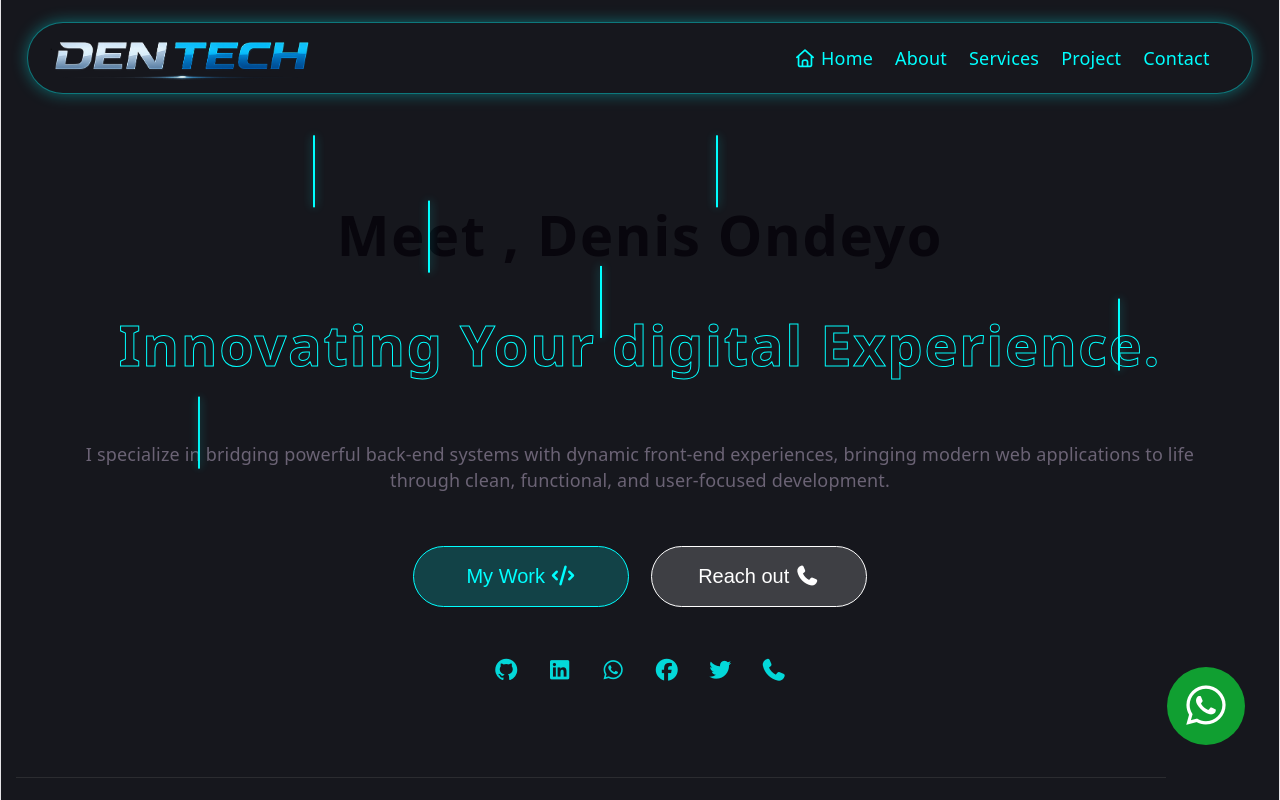
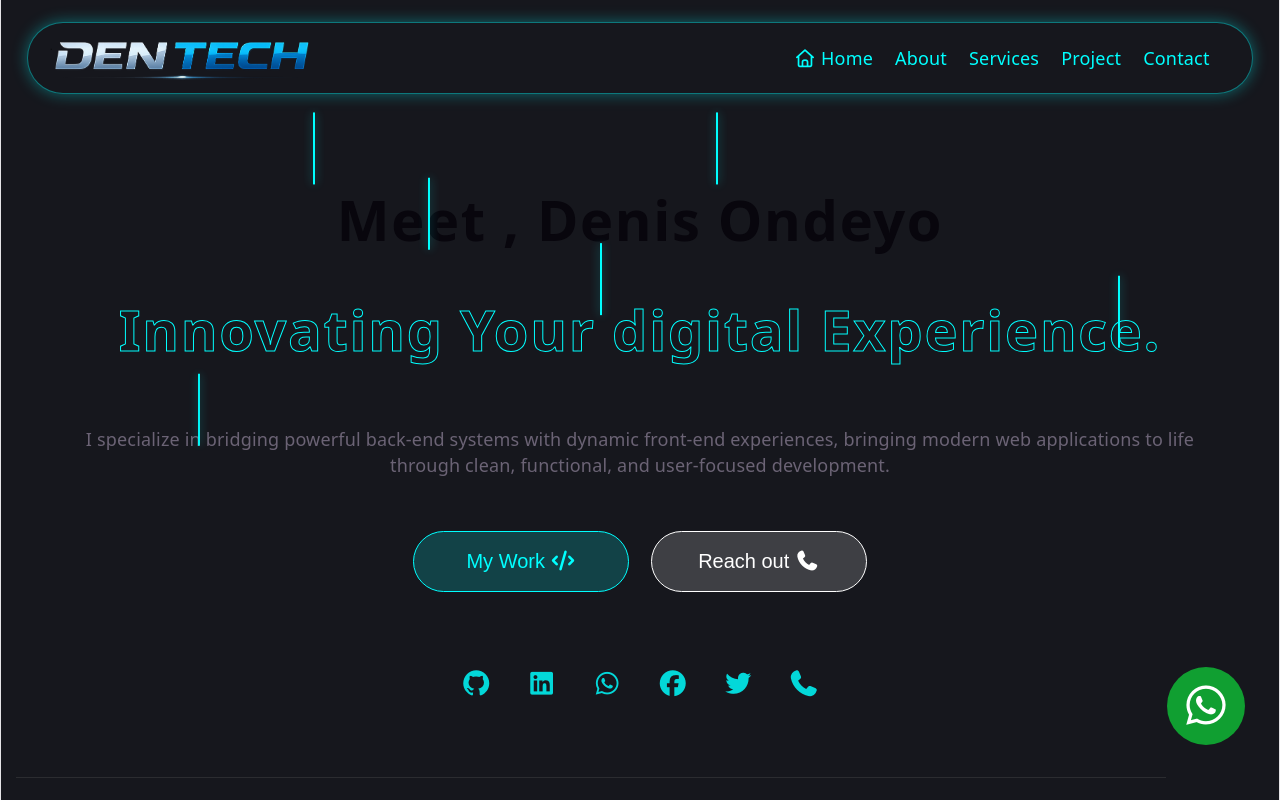
Before and after one commit to denisondeyo7-svg/DenTECH, a React app in the folder PORTFOLIO/: page / in a window 1280 px wide. Shown: the top 800 px of the page. Built offline with nearby package versions, Linux system fonts and the light colour scheme; the HTML template or start-up script is replaced by a standard one.

Commit message:
save changes

```diff
--- a/PORTFOLIO/src/App.css
+++ b/PORTFOLIO/src/App.css
@@ -94,6 +94,8 @@ nav a:hover{
   width: 100%;
 
 }
+
+
 .mybars{
   position: relative;
   z-index: 50;
@@ -251,13 +253,21 @@ nav a:hover{
 
 .socials-links{
   display: flex;
-  gap: 26px;
+  gap: 33px;
 }
 
 .socials-links i{
-  font-size: 22px;
+  font-size: 26px;
   color: rgba(0, 255, 255, 0.836);
 
+}
+
+.socials-links i:hover{
+  padding: 2px;
+  font-size: 20px;
+  background: aqua;
+  color: #000;
+  border-radius: 5px;
 }
 
 .tools-wrapper{
@@ -606,11 +616,15 @@ footer{
 
 @media (min-width:1024px){
   footer{
-    top: 29rem;
+    top: 18rem;
   }
 }
 
 @media (min-width:480px)and (max-width:768px) {
+  .me{
+    font-size: 40px;
+    font-weight: 800;
+  }
   .links nav{
     display: none;
   }
@@ -663,7 +677,7 @@ footer{
     top: 8rem;
   }
   footer{
-    top: 29rem;
+    top: 25rem;
   }
 
 }
--- a/PORTFOLIO/src/Contact.jsx
+++ b/PORTFOLIO/src/Contact.jsx
@@ -36,7 +36,7 @@ function Contact(){
                             <textarea name="message" id="message"required></textarea>
 
                         </div>
-
+<br />
                         <button id="sendmessage">Send Message</button>
                     </form>
 
--- a/PORTFOLIO/src/LandingPage.jsx
+++ b/PORTFOLIO/src/LandingPage.jsx
@@ -26,7 +26,7 @@ function LandingPageContent(){
                 {Content.map((Content)=>(
                     <div className="herosContent"key={Content.number}>
                         <h2>{Content.developer}</h2>
-                        <h1>{Content.me}</h1>
+                        <h1 className='me'>{Content.me}</h1>
                         <p>{Content.work}</p>
 
                     </div>
@@ -42,7 +42,7 @@ function LandingPageContent(){
                     <button id="reachbtn">Reach out     <i className="fas fa-phone"></i></button>
 
                 </div>
-                <br /><br />
+                <br /><br /><br />
 
                 <div className="socials-links">
                     <i className='fab fa-github'></i>
```
